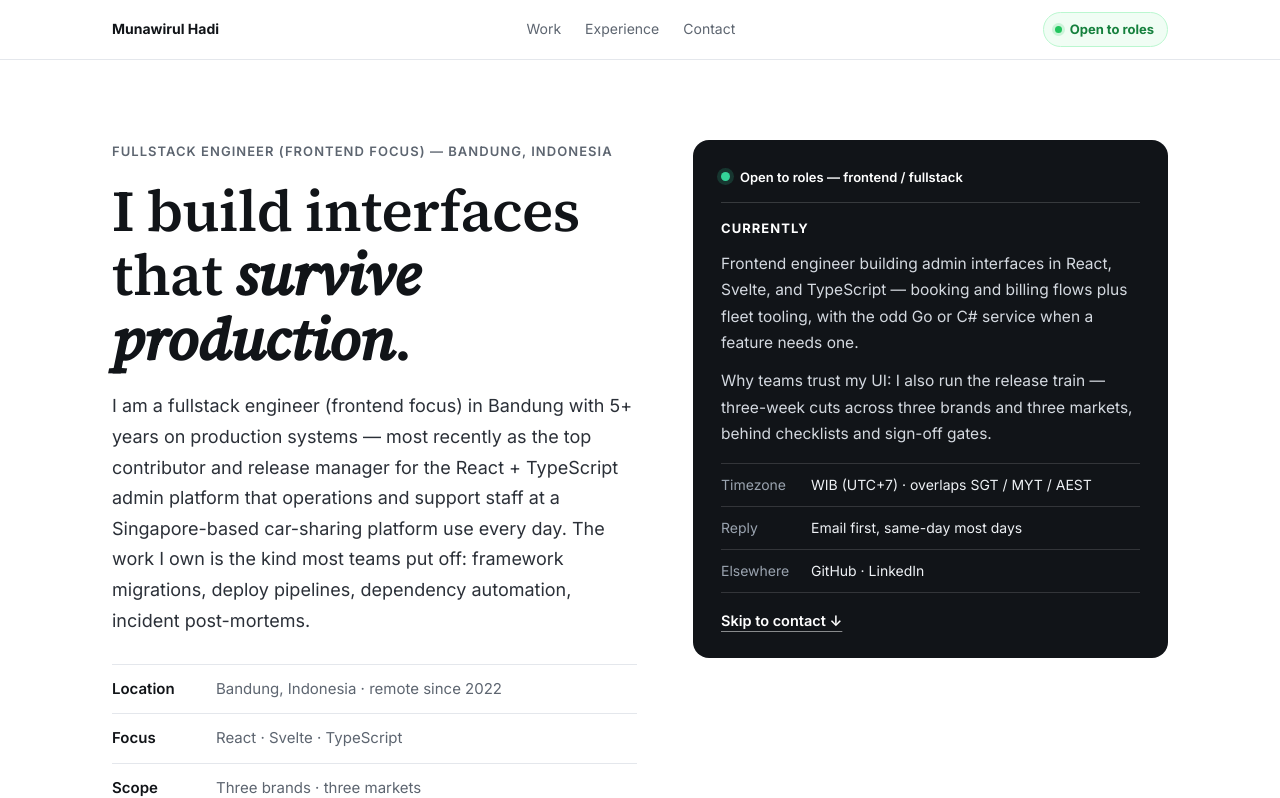
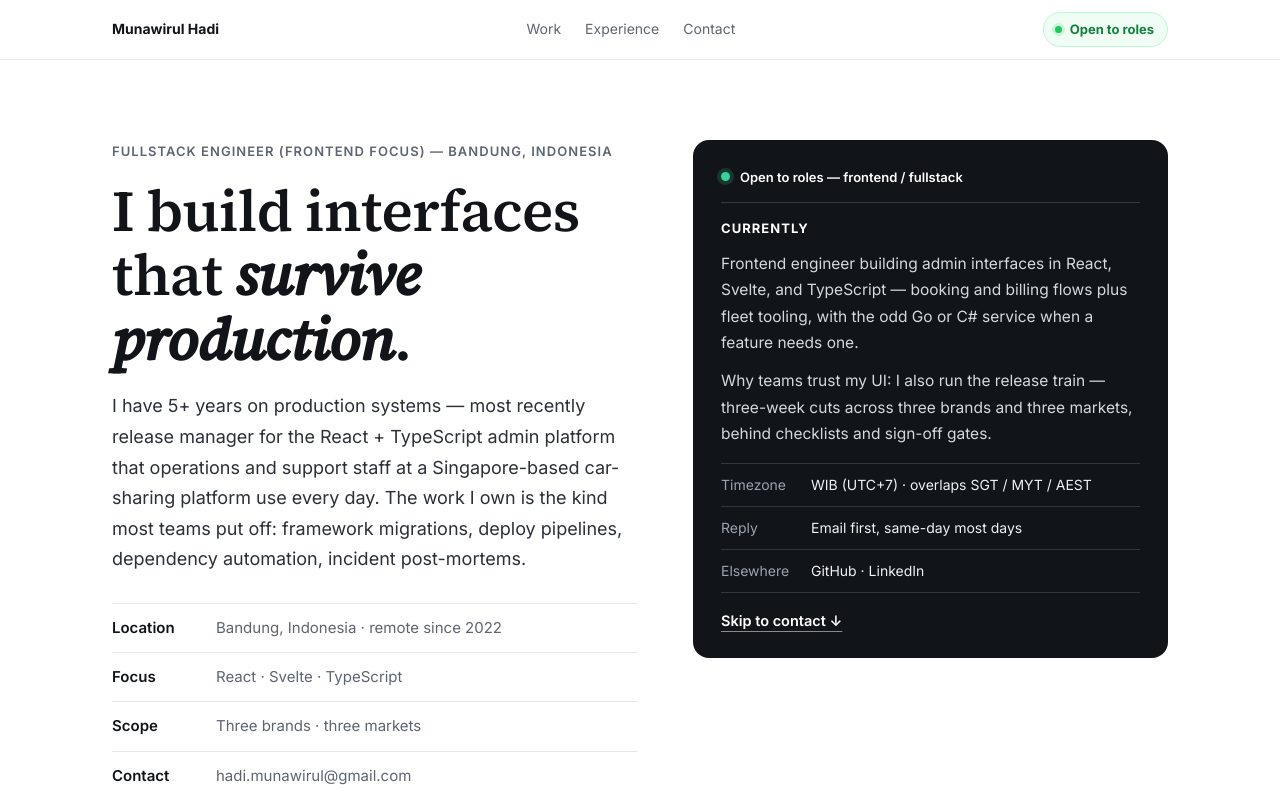
Before and after one commit to heyhadi/heyhadi.github.io, a React (Vite) app: page / in a window 1280 px wide. Shown: the top 798 px of the page. Built offline with nearby package versions, Linux system fonts and the light colour scheme.

Commit message:
Hero: cut the unbacked rank claim and the duplicated role line

```diff
--- a/src/data/resume.ts
+++ b/src/data/resume.ts
@@ -8,7 +8,7 @@ export const profile = {
   github: 'https://github.com/heyhadi',
   linkedin: 'https://linkedin.com/in/heyhadi',
   summary:
-    'I am a fullstack engineer (frontend focus) in Bandung with 5+ years on production systems — most recently as the top contributor and release manager for the React + TypeScript admin platform that operations and support staff at a Singapore-based car-sharing platform use every day. The work I own is the kind most teams put off: framework migrations, deploy pipelines, dependency automation, incident post-mortems.',
+    'I have 5+ years on production systems — most recently release manager for the React + TypeScript admin platform that operations and support staff at a Singapore-based car-sharing platform use every day. The work I own is the kind most teams put off: framework migrations, deploy pipelines, dependency automation, incident post-mortems.',
   facts: [
     { k: 'Location', v: 'Bandung, Indonesia · remote since 2022' },
     { k: 'Focus', v: 'React · Svelte · TypeScript' },
--- a/src/data/resume2.ts
+++ b/src/data/resume2.ts
@@ -9,7 +9,7 @@ export const experience = [
     focus: ['Release management', 'Legacy modernization', 'CI/CD', 'Dependency automation'],
     bullets: [
       {
-        lead: 'Top contributor + release manager',
+        lead: 'Top contributor and release manager',
         text: 'for the ops admin console (React, TypeScript, Redux) — bookings, transactions, billing, cases. Three-week release train with plans, regression checklists, sign-off gates.',
       },
       {
```
